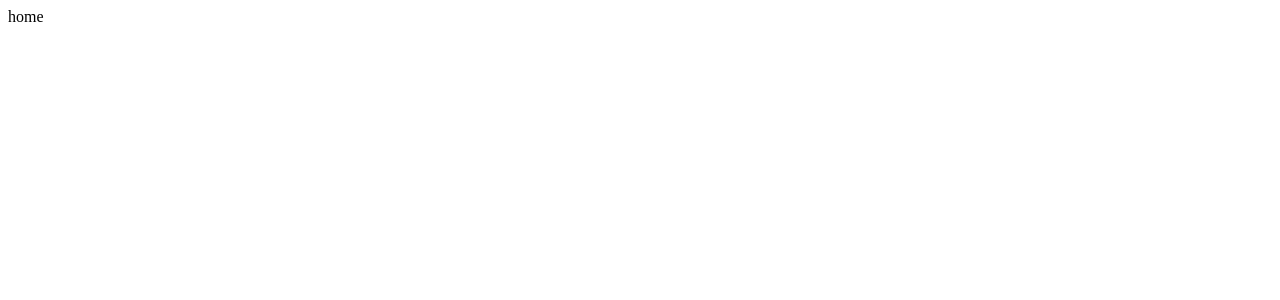
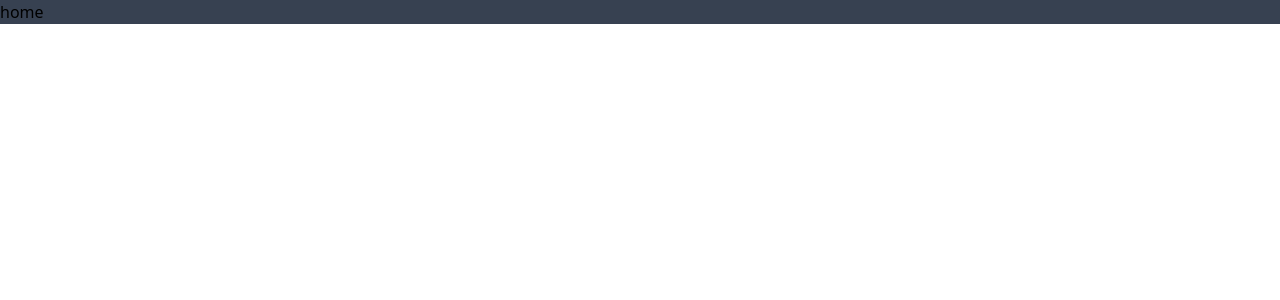
Before and after one commit to ismail-klc/embryo-grading-client, a Next.js app: page / in a window 1280 px wide. Shown: the top 300 px of the page. Built offline with nearby package versions, Linux system fonts and the light colour scheme.

Commit message:
tailwindcss added

```diff
--- a/package.json
+++ b/package.json
@@ -9,6 +9,7 @@
     "lint": "next lint"
   },
   "dependencies": {
+    "axios": "^0.24.0",
     "bootstrap": "^5.1.3",
     "next": "12.0.1",
     "react": "17.0.2",
@@ -16,7 +17,10 @@
     "react-dom": "17.0.2"
   },
   "devDependencies": {
+    "autoprefixer": "^10.4.0",
     "eslint": "7.32.0",
-    "eslint-config-next": "12.0.1"
+    "eslint-config-next": "12.0.1",
+    "postcss": "^8.3.11",
+    "tailwindcss": "^2.2.19"
   }
 }
--- a/pages/_app.js
+++ b/pages/_app.js
@@ -1,4 +1,5 @@
 import '../public/css/image-upload.css'
+import '../public/css/globals.css'
 
 function MyApp({ Component, pageProps }) {
   return <Component {...pageProps} />
--- a/pages/index.js
+++ b/pages/index.js
@@ -1,9 +1,7 @@
-import Head from 'next/head'
-import Image from 'next/image'
 
 export default function Home() {
   return (
-    <div>
+    <div className="bg-gray-700">
       home
     </div>
   )
--- /dev/null
+++ b/postcss.config.js
@@ -0,0 +1,6 @@
+module.exports = {
+  plugins: {
+    tailwindcss: {},
+    autoprefixer: {},
+  },
+}
--- a/public/css/globals.css
+++ b/public/css/globals.css
@@ -1,13 +1,3 @@
-@import url("../node_modules/bootstrap/dist/css/bootstrap.css");
-html, body {
-  padding: 0;
-  margin: 0;
-}
-
-a {
-  text-decoration: none;
-}
-
-* {
-  box-sizing: border-box;
-}
+@tailwind base;
+@tailwind components;
+@tailwind utilities;
--- /dev/null
+++ b/tailwind.config.js
@@ -0,0 +1,12 @@
+module.exports = {
+  mode: 'jit',
+  purge: ['./pages/**/*.{js,ts,jsx,tsx}', './components/**/*.{js,ts,jsx,tsx}'],
+  darkMode: false,
+  theme: {
+    extend: {},
+  },
+  variants: {
+    extend: {},
+  },
+  plugins: [],
+}
```
